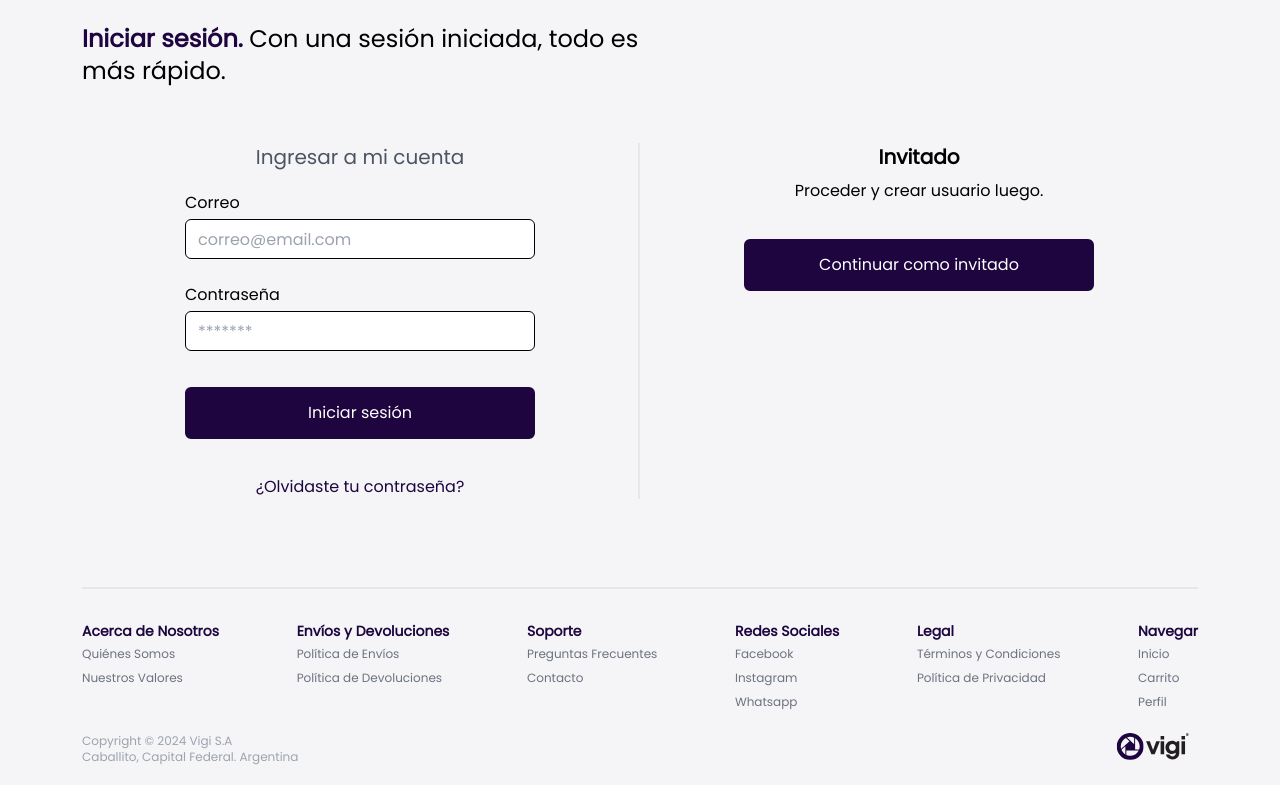
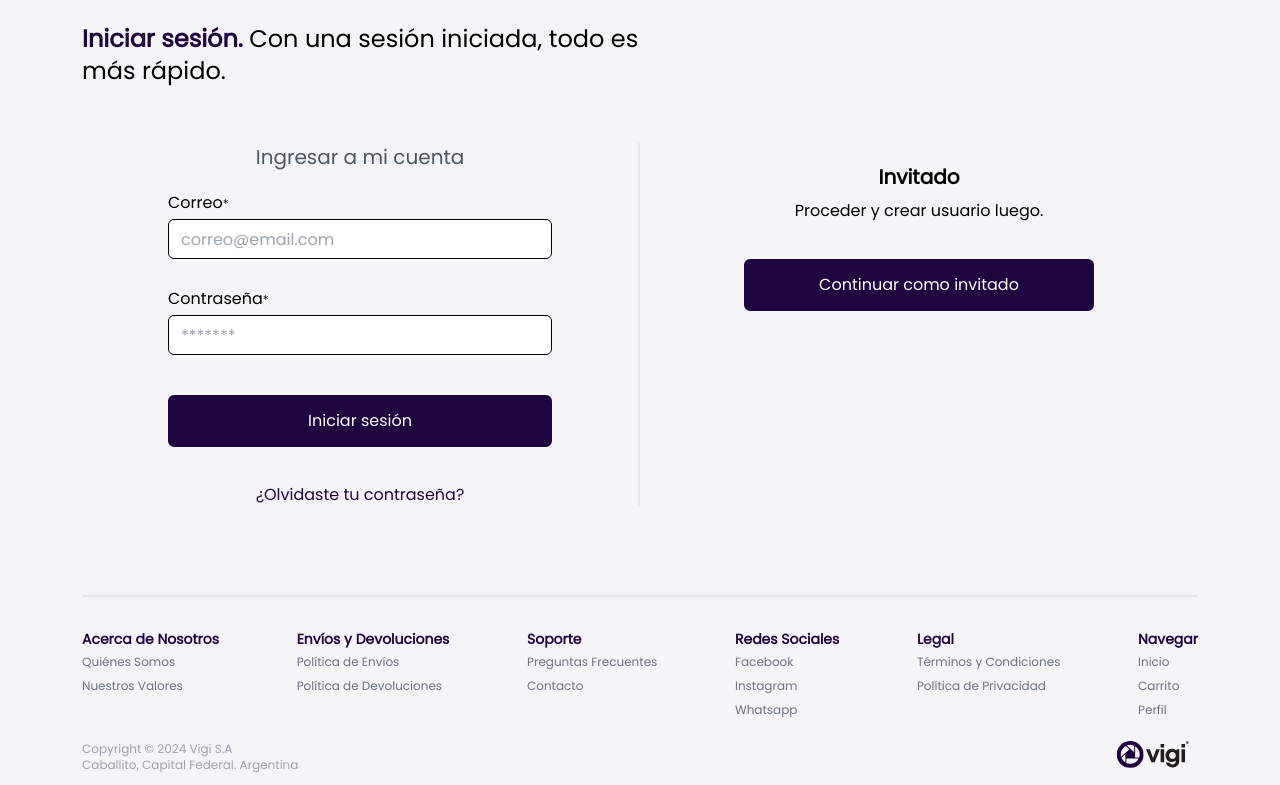
Before and after one commit to joser098/vigi-app, an Astro site: page /login in a window 1280 px wide. Shown: the part 84-869 px from the top of the page. Built offline with nearby package versions, Linux system fonts and the light colour scheme; Astro itself is replaced by a stand-in of ours; no server answers.

Commit message:
Add Login functionality

```diff
--- /dev/null
+++ b/src/components/Forms/LoginForm.tsx
@@ -0,0 +1,119 @@
+import { useForm, type SubmitHandler, set } from "react-hook-form";
+import { login } from "@/services/fetchData";
+import { useState } from "react";
+import Loader from "../Icons/Loader";
+
+interface IFormInput {
+  email: string;
+  password: string;
+}
+
+const LoginForm = () => {
+  const [isLoading, setIsLoading] = useState(false);
+  const [showToast, setShowToast] = useState(false);
+
+  const {
+    register,
+    handleSubmit,
+    formState: { errors },
+    reset,
+  } = useForm<IFormInput>();
+
+  const onSubmitLogin: SubmitHandler<IFormInput> = async (data: any) => {
+    setIsLoading(true);
+    const response = await login(data);
+    if (response.success) {
+      window.localStorage.setItem("_id", response.data._id);
+      window.localStorage.setItem("check", response.data.token);
+      window.location.href = "/profile";
+    }
+    if (!response.success) {
+      setShowToast(true);
+      setTimeout(() => {
+        setShowToast(false);
+      }, 5000);
+    }
+    setIsLoading(false);
+  };
+
+  return (
+    <form
+      className="flex flex-col justify-center gap-5 items-center"
+      method="post"
+      onSubmit={handleSubmit(onSubmitLogin)}
+    >
+      <h5 className="text-gray-600 text-xl">Ingresar a mi cuenta</h5>
+      <fieldset className="w-full flex flex-col items-center gap-6">
+        <div className="flex flex-col gap-1 w-full max-w-96">
+          <label htmlFor="email" id="email">
+            Correo<span className="text-xs">*</span>
+          </label>
+          <input
+            className="w-full h-10 p-3 border-[.5px] border-black rounded-md max-w-96"
+            type="email"
+            placeholder="correo@email.com"
+            {...register("email", {
+              required: {
+                value: true,
+                message: "Este campo es requerido",
+              },
+              pattern: {
+                value: /^\S+@\S+$/i,
+                message: "Correo no válido",
+              },
+            })}
+          />
+          <span>
+            {errors.email && (
+              <span className="text-xs text-red-500">
+                {errors.email.message}
+              </span>
+            )}
+          </span>
+        </div>
+        <div className="flex flex-col gap-1 w-full max-w-96">
+          <label htmlFor="password">
+            Contraseña<span className="text-xs">*</span>
+          </label>
+          <input
+            className="w-full h-10 p-3 border-[.5px] border-black rounded-md max-w-96"
+            type="password"
+            placeholder="*******"
+            {...register("password", {
+              required: {
+                value: true,
+                message: "Este campo es requerido",
+              },
+            })}
+          />
+          <span>
+            {errors.password && (
+              <span className="text-xs text-red-500">
+                {errors.password.message}
+              </span>
+            )}
+          </span>
+        </div>
+        <button className="w-full bg-primary border-2 border-primary text-white p-3 rounded-md hover:opacity-70 transition-opacity my-3 max-w-96">
+          {isLoading ? (
+            <span className="flex justify-center">
+              <Loader />
+            </span>
+          ) : (
+            "Iniciar sesión"
+          )}
+        </button>
+        {showToast && (
+          <span className=" bg-red-200 py-1 px-4 rounded-md text-red-600">
+            Correo o contraseña son invalidos
+          </span>
+        )}
+        <a href="#" className="text-primary hover:underline">
+          ¿Olvidaste tu contraseña?
+        </a>
+      </fieldset>
+    </form>
+  );
+};
+
+export default LoginForm;
--- a/src/pages/login.astro
+++ b/src/pages/login.astro
@@ -1,5 +1,6 @@
 ---
 import Layout from "@/layouts/Layout.astro";
+import LoginForm from "@/components/Forms/LoginForm";
 ---
 
 <Layout title="Iniciar sesión | VIGI">
@@ -15,36 +16,12 @@ import Layout from "@/layouts/Layout.astro";
     </div>
   </section>
   <section
-    class="p-4 sm:p-8 max-w-[1180px] m-auto grid grid-cols-1 sm:grid-cols-2"
+    class="p-4 sm:p-8 max-w-[1180px] m-auto grid grid-cols-1 sm:grid-cols-2 gap-32 sm:gap-0"
   >
-    <article class=" sm:border-r-[2px] ">
-      <form class="flex flex-col justify-center gap-5 items-center">
-        <h5 class="text-gray-600 text-xl">Ingresar a mi cuenta</h5>
-        <fieldset class="w-full flex flex-col items-center gap-6">
-          <div class="flex flex-col gap-1 w-full max">
-            <label for="email" id="email">Correo</label>
-            <input
-              class="w-full h-10 p-3 border-[.5px] border-black rounded-md"
-              name="email"
-              type="email"
-              placeholder="correo@email.com"
-            />
-          </div>
-          <div class="flex flex-col gap-1 w-full max">
-            <label for="password">Contraseña</label>
-            <input
-              class="w-full h-10 p-3 border-[.5px] border-black rounded-md"
-              name="password"
-              type="password"
-              placeholder="*******"
-            />
-          </div>
-          <button class="w-full bg-primary border-2 border-primary text-white p-3 rounded-md hover:opacity-70 transition-opacity my-3 max">Iniciar sesión</button>
-          <a href="#" class="text-primary hover:underline">¿Olvidaste tu contraseña?</a>
-        </fieldset>
-      </form>
+    <article class="sm:border-r-[2px]">
+      <LoginForm client:visible/>
     </article>
-    <article>
+    <article class="shadow-lg p-5 rounded-lg sm:shadow-none">
       <div class="flex flex-col justify-center items-center gap-2">
         <h6 class="text-xl font-semibold">Invitado</h6>
         <span>Proceder y crear usuario luego.</span>
@@ -55,7 +32,7 @@ import Layout from "@/layouts/Layout.astro";
 </Layout>
 
 <style>
-  input, .max {
+  .max {
     max-width: 350px;
   }
 </style>
--- a/src/services/fetchData.ts
+++ b/src/services/fetchData.ts
@@ -90,3 +90,22 @@ export const getPayment = async (id: string) => {
     return error;
   }
 };
+
+export const login = async (data: any) => {
+  try {
+    const response = await fetch(`${BASE_URL}/api/customer/login`, {
+      method: "POST",
+      headers: {
+        "Content-Type": "application/json",
+      },
+      body: JSON.stringify(data),
+    });
+
+    const res = await response.json();
+
+    console.log(res)
+    return res;
+  } catch (error) {
+    return error;
+  }
+};
```
